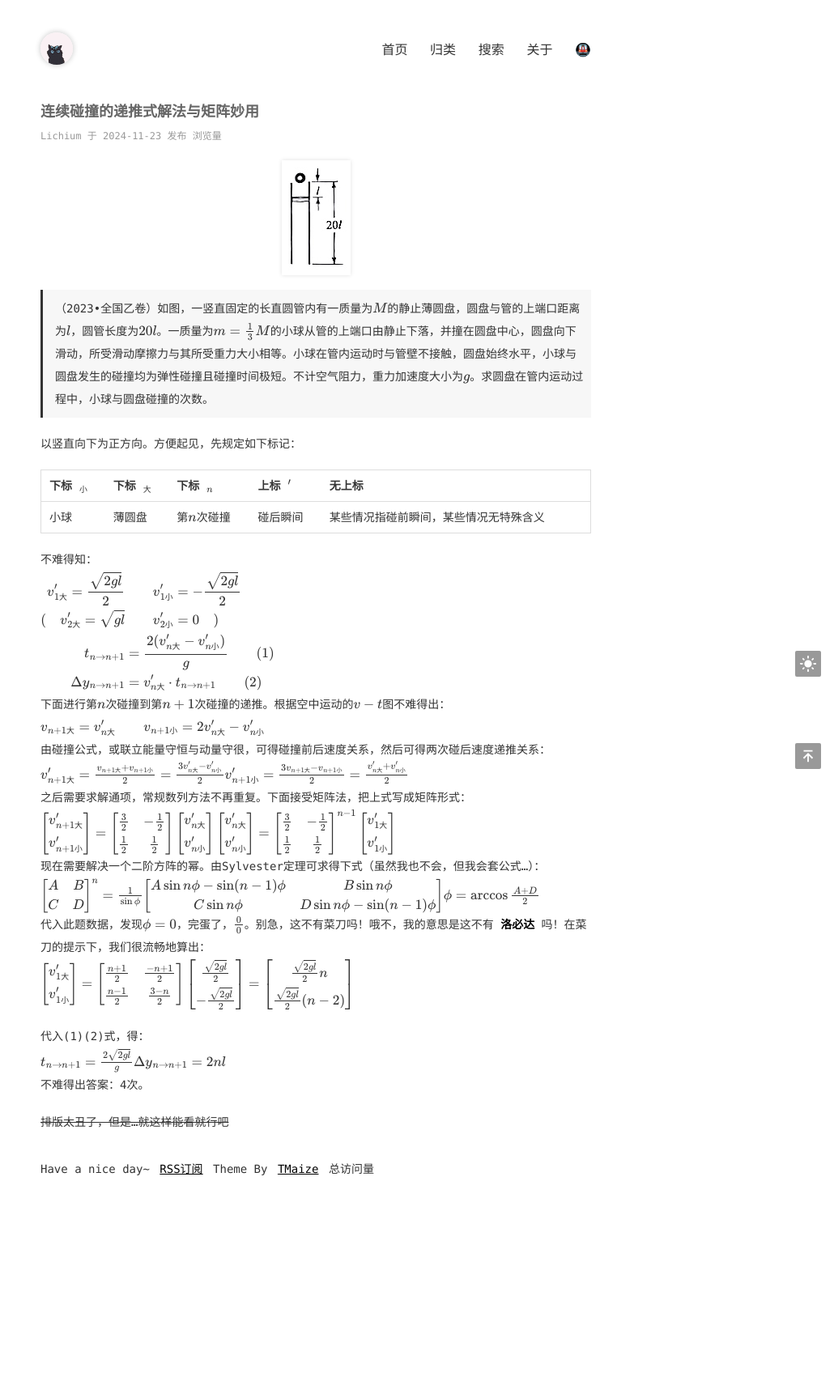
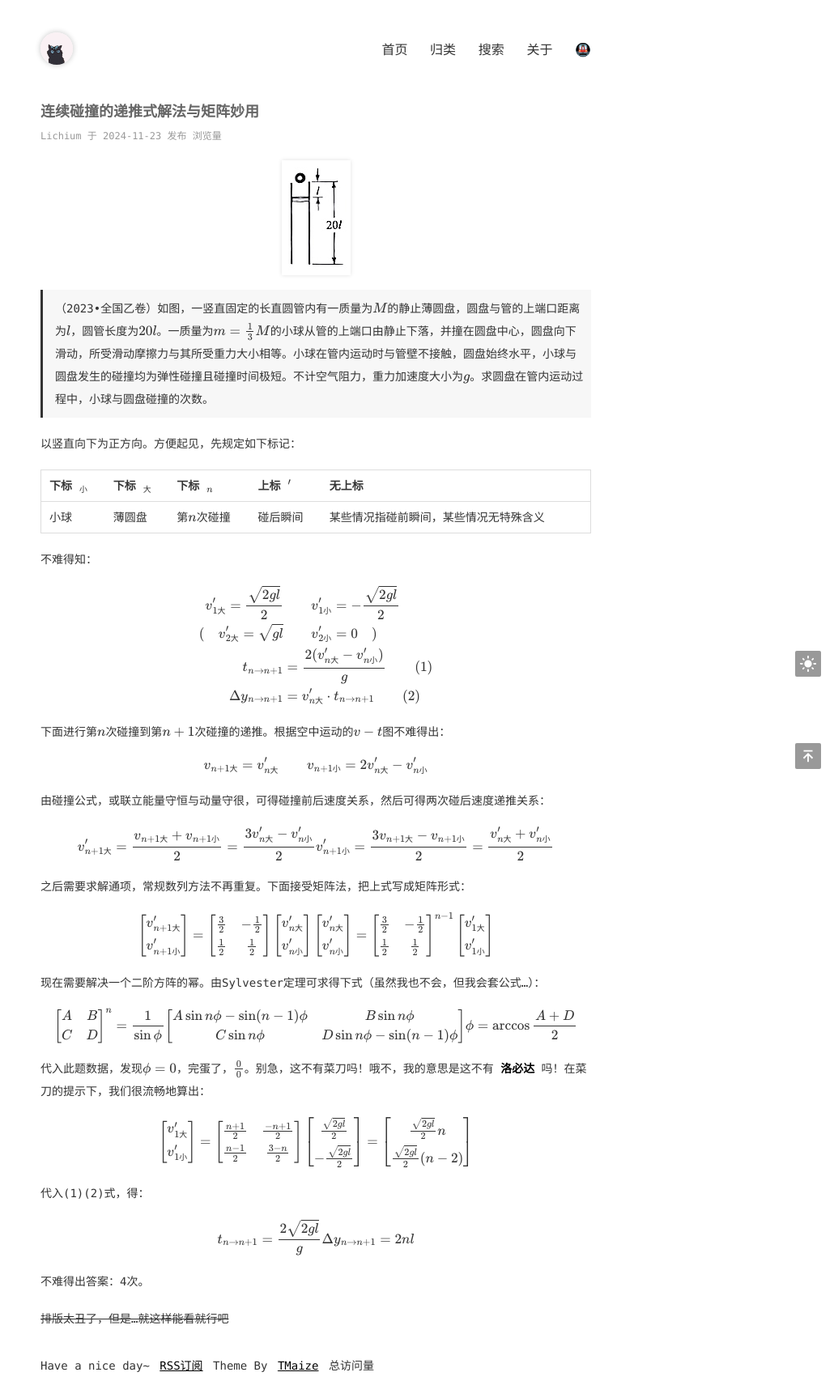
Before and after one commit to lichium/lichium.github.io, a Jekyll site: the page built from _posts/2024-11-23-连续碰撞的递推式解法与矩阵妙用.md, in a window 1280 px wide. Shown: the whole page at 81% size, without its empty margins (250-1280 px from the left). Built offline with Jekyll 4.4.1, drawn with Linux system fonts in a browser that asks for light colours; formulas are drawn with MathJax 3; comment, search, counter and statistics services are not loaded; before the commit the page ends 1468 px from its top, so only the background shows below that.

Commit message:
更新 2024-11-23-连续碰撞的递推式解法与矩阵妙用.md

```diff
--- a/_posts/2024-11-23-连续碰撞的递推式解法与矩阵妙用.md
+++ b/_posts/2024-11-23-连续碰撞的递推式解法与矩阵妙用.md
@@ -6,7 +6,8 @@ title: 连续碰撞的递推式解法与矩阵妙用
 categories:
   - 物理
 ---
-![YiJuan.jpeg](YiJuan.jpeg)
+
+![2024-11-23-YiJuan.jpeg](YiJuan.jpeg)
 
 > （2023•全国乙卷）如图，一竖直固定的长直圆管内有一质量为$M$的静止薄圆盘，圆盘与管的上端口距离为$l$，圆管长度为$20l$。一质量为$m=\frac{1}{3}M$的小球从管的上端口由静止下落，并撞在圆盘中心，圆盘向下滑动，所受滑动摩擦力与其所受重力大小相等。小球在管内运动时与管壁不接触，圆盘始终水平，小球与圆盘发生的碰撞均为弹性碰撞且碰撞时间极短。不计空气阻力，重力加速度大小为$g$。求圆盘在管内运动过程中，小球与圆盘碰撞的次数。
 
@@ -17,6 +18,7 @@ categories:
 | 小球      | 薄圆盘     | 第$n$次碰撞 | 碰后瞬间   | 某些情况指碰前瞬间，某些情况无特殊含义 |
 
 不难得知：
+
 $$
 \begin{align}
 v_{1大}'=\frac{\sqrt{ 2gl }}{2} &\qquad v_{1小}'=-\frac{\sqrt{ 2gl }}{2}\\
@@ -25,16 +27,22 @@ t_{n\rightarrow n+1}&=\frac{2(v_{n大}'-v_{n小}')}{g}\qquad (1)\\
 \Delta y_{n\rightarrow n+1}&=v_{n大}'\cdot t_{n\rightarrow n+1}\qquad (2)
 \end{align}
 $$
+
 下面进行第$n$次碰撞到第$n+1$次碰撞的递推。根据空中运动的$v-t$图不难得出：
+
 $$
 v_{n+1大}=v_{n大}' \qquad v_{n+1小}=2v_{n大}'-v_{n小}'
 $$
+
 由碰撞公式，或联立能量守恒与动量守很，可得碰撞前后速度关系，然后可得两次碰后速度递推关系：
+
 $$
 v_{n+1大}'=\frac{v_{n+1大}+v_{n+1小}}{2}=\frac{3v_{n大}'-v_{n小}'}{2}\\
 v_{n+1小}'=\frac{3v_{n+1大}-v_{n+1小}}{2}=\frac{v_{n大}'+v_{n小}'}{2}
 $$
+
 之后需要求解通项，常规数列方法不再重复。下面接受矩阵法，把上式写成矩阵形式：
+
 $$
 \left[\begin{matrix}
 v_{n+1大}'\\
@@ -64,7 +72,9 @@ v_{1大}'\\
 v_{1小}'
 \end{matrix}\right]
 $$
+
 现在需要解决一个二阶方阵的幂。由Sylvester定理可求得下式（虽然我也不会，但我会套公式…）：
+
 $$
 \left[\begin{matrix}
 A&B\\C&D
@@ -76,7 +86,9 @@ C\sin n\phi & D\sin n\phi-\sin(n-1)\phi
 \end{matrix}\right]\\
 \phi=\arccos\frac{A+D}{2}
 $$
+
 代入此题数据，发现$\phi=0$，完蛋了，$\frac{0}{0}$。别急，这不有菜刀吗！哦不，我的意思是这不有 **洛必达** 吗！在菜刀的提示下，我们很流畅地算出：
+
 $$
 \left[\begin{matrix}
 v_{1大}'\\
@@ -99,10 +111,12 @@ v_{1小}'
 $$
 
 代入(1)(2)式，得：
+
 $$
 t_{n\rightarrow n+1}=\frac{2\sqrt{ 2gl }}{g}\\
 \Delta y_{n\rightarrow n+1}=2nl
 $$
+
 不难得出答案：4次。
 
 ~~排版太丑了，但是…就这样能看就行吧~~
```
